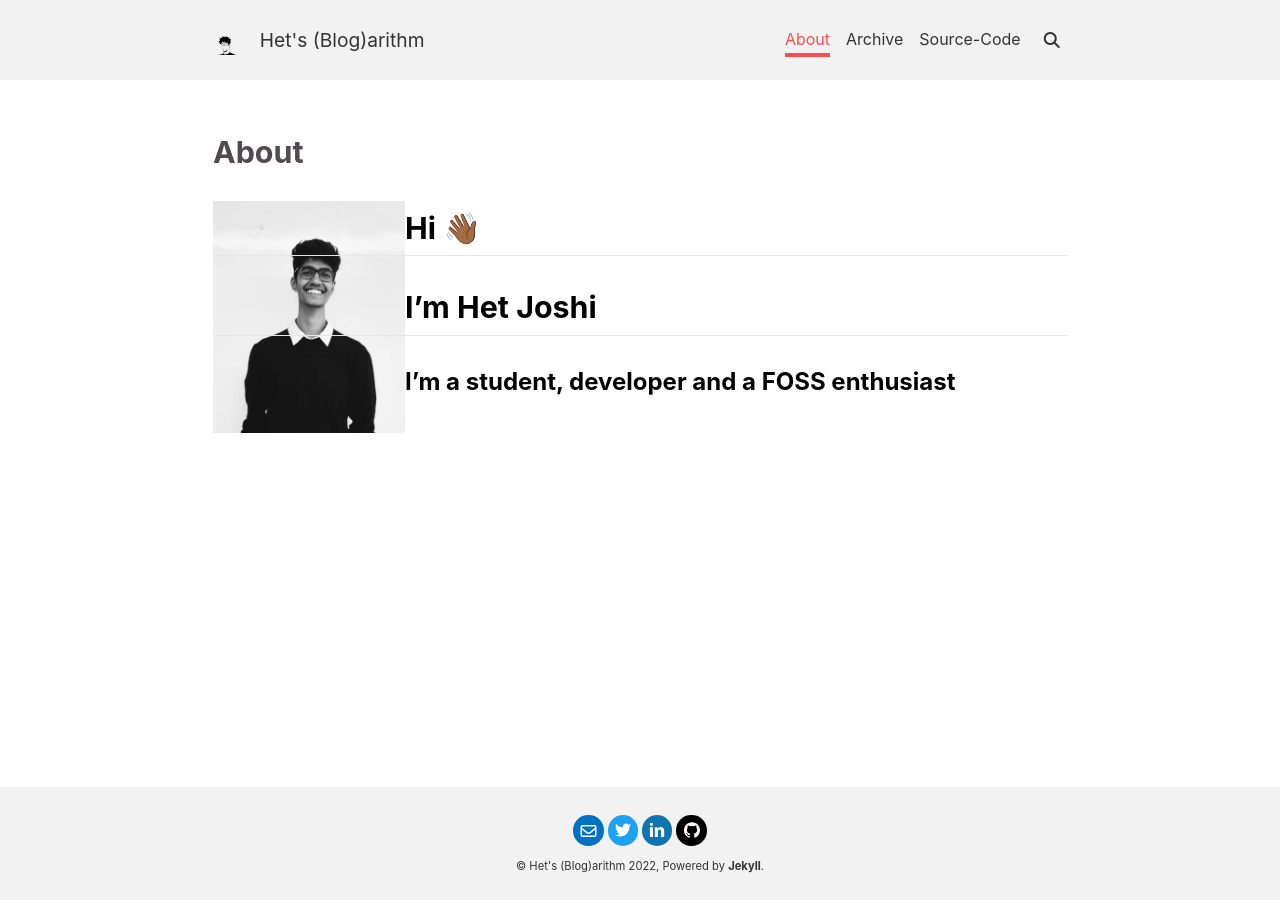
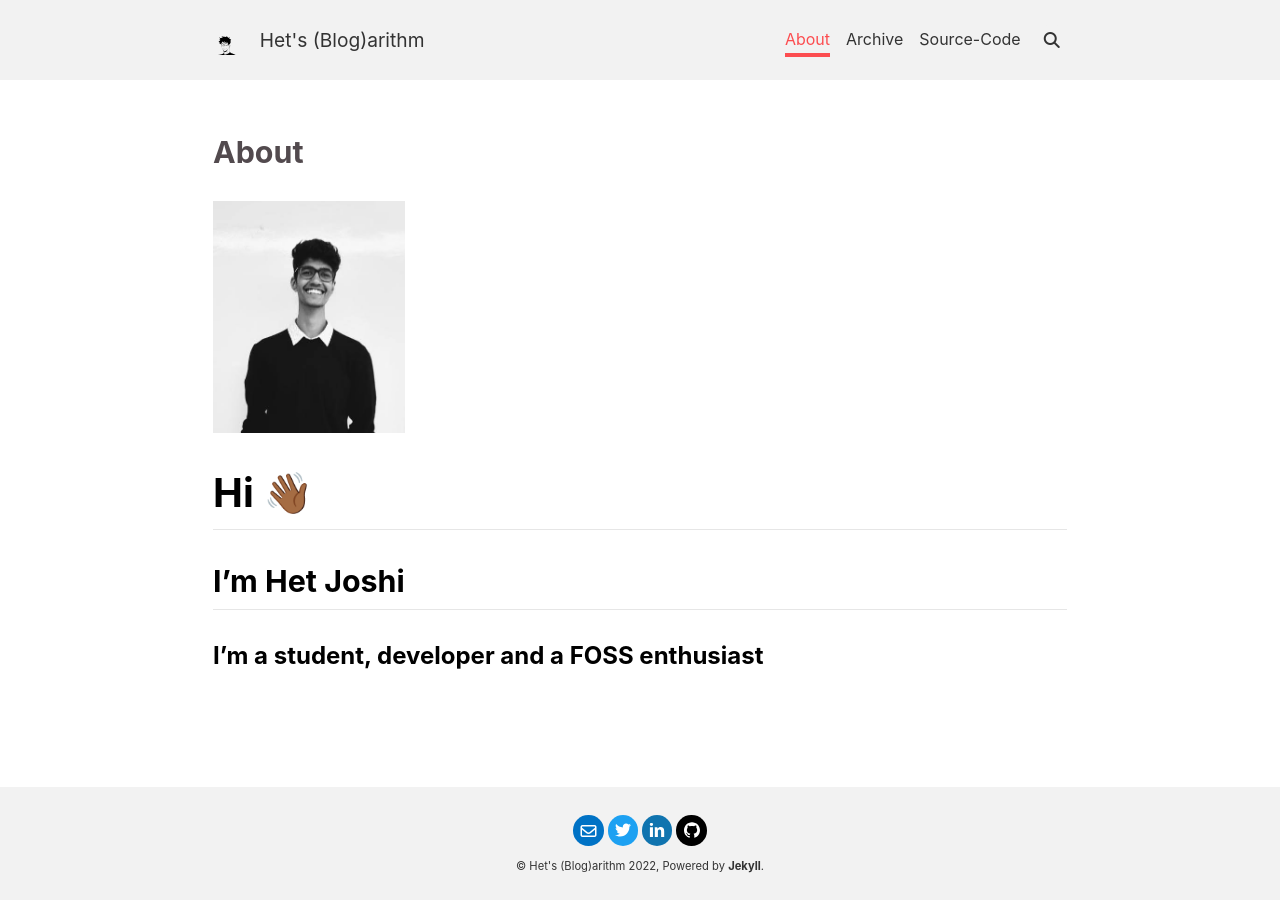
Before and after one commit to Het-Joshi/blog, a Jekyll site: the page built from about.md, in a window 1280 px wide. Built offline with Jekyll 4.4.1, drawn with Linux system fonts in a browser that asks for light colours; nearby versions of some CDN libraries.

Commit message:
Update about.md

```diff
--- a/about.md
+++ b/about.md
@@ -26,11 +26,8 @@ titles:
 
 key: page-about
 ---
-<style>
-  img{ float: left;}
- </style>
 <img class="image image--md" src="/het.jpg"/>
-## Hi 👋🏾
+# Hi 👋🏾
 ## I'm Het Joshi
 
 ### I'm a student, developer and a FOSS enthusiast
```
